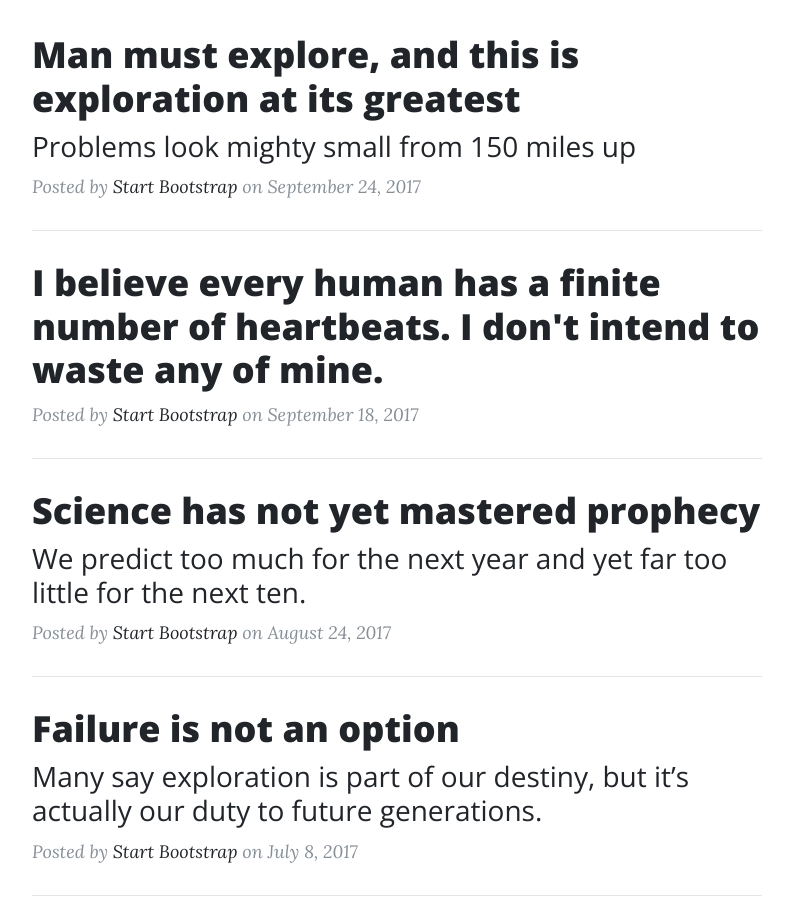
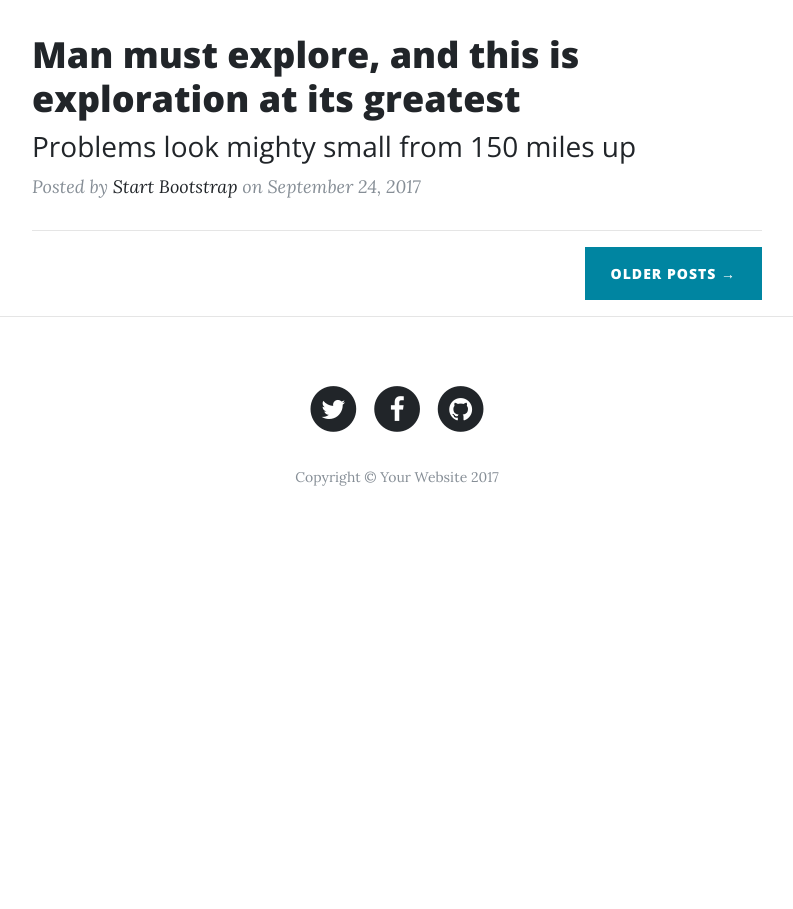
Before and after one commit to donnvalencia/donnvalencia.github.io, a website: page index.html in a window 1280 px wide. Shown: the part 675-1584 px from the top of the page, without its empty margins (243-1036 px from the left). After the commit the page ends 1228 px from the top, so only its background shows below. Drawn offline with nearby package versions, Linux system fonts and the light colour scheme.

Commit message:
Content change

```diff
--- a/index.html
+++ b/index.html
@@ -85,45 +85,6 @@
               on September 24, 2017</p>
           </div>
           <hr>
-          <div class="post-preview">
-            <a href="post.html">
-              <h2 class="post-title">
-                I believe every human has a finite number of heartbeats. I don't intend to waste any of mine.
-              </h2>
-            </a>
-            <p class="post-meta">Posted by
-              <a href="#">Start Bootstrap</a>
-              on September 18, 2017</p>
-          </div>
-          <hr>
-          <div class="post-preview">
-            <a href="post.html">
-              <h2 class="post-title">
-                Science has not yet mastered prophecy
-              </h2>
-              <h3 class="post-subtitle">
-                We predict too much for the next year and yet far too little for the next ten.
-              </h3>
-            </a>
-            <p class="post-meta">Posted by
-              <a href="#">Start Bootstrap</a>
-              on August 24, 2017</p>
-          </div>
-          <hr>
-          <div class="post-preview">
-            <a href="post.html">
-              <h2 class="post-title">
-                Failure is not an option
-              </h2>
-              <h3 class="post-subtitle">
-                Many say exploration is part of our destiny, but it’s actually our duty to future generations.
-              </h3>
-            </a>
-            <p class="post-meta">Posted by
-              <a href="#">Start Bootstrap</a>
-              on July 8, 2017</p>
-          </div>
-          <hr>
           <!-- Pager -->
           <div class="clearfix">
             <a class="btn btn-primary float-right" href="#">Older Posts &rarr;</a>
```
